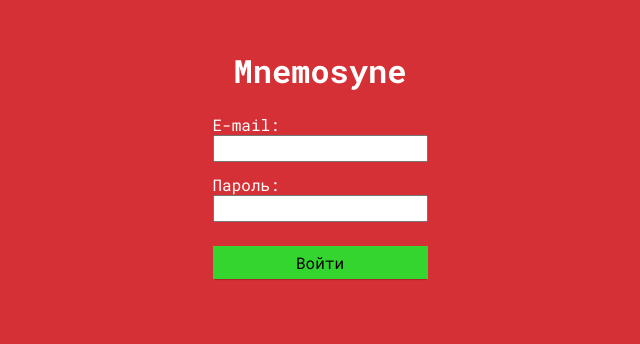
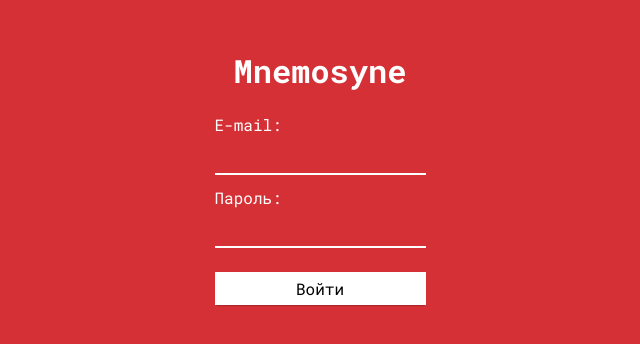
Before and after one commit to kosmogradsky/mnemosyne, a Vue app: page /login in a window 1280 px wide. Shown: the part 180-524 px from the top of the page, without its empty margins (320-960 px from the left). Built offline with nearby package versions, Linux system fonts and the light colour scheme.

Commit message:
add custom style for inputs

```diff
--- /dev/null
+++ b/database.rules.json
@@ -0,0 +1,6 @@
+{
+  "rules": {
+    ".read": true,
+    ".write": true
+  }
+}
--- a/public/index.html
+++ b/public/index.html
@@ -5,7 +5,7 @@
     <meta http-equiv="X-UA-Compatible" content="IE=edge">
     <meta name="viewport" content="width=device-width,initial-scale=1.0">
     <link rel="shortcut icon" href="<%= webpackConfig.output.publicPath %>favicon.ico">
-    <title>movie-history</title>
+    <title>История просмотренных фильмов — Mnemosyne</title>
   </head>
   <body>
     <div id="app"></div>
--- a/src/App.vue
+++ b/src/App.vue
@@ -44,4 +44,12 @@ button {
 * {
   box-sizing: border-box;
 }
+
+.input {
+  border: none;
+  border-bottom: 2px solid rgba(0, 0, 0, 0.42);
+  background-color: transparent;
+  height: 40px;
+}
+
 </style>
--- a/src/views/Home.vue
+++ b/src/views/Home.vue
@@ -11,15 +11,19 @@
       >
         <div>{{ movie.name }}</div>
         <div class="last-watched">
-          Последний раз просмотрено: {{ new Date(movie.lastWatched).toLocaleDateString() }}
+          В последний раз просмотрено: {{ new Date(movie.lastWatched).toLocaleDateString() }}
         </div>
       </div>
     </div>
-    <form action="" @submit.prevent="addMovie">
+    <form
+      action=""
+      @submit.prevent="addMovie"
+      class="form"
+    >
       <input
         type="text"
         class="input"
-        placeholder="Добавить фильм"
+        placeholder="Название фильма..."
         v-model="newMovieName"
       >
     </form>
@@ -88,16 +92,17 @@ export default {
 }
 
 .movies {
-  padding: 15px;
+  padding: 10px 15px;
   overflow: auto;
   flex-grow: 1;
 }
 
 .input {
-  height: 40px;
   width: 100%;
-  padding-left: 15px;
-  padding-right: 15px;
+}
+
+.form {
+  padding: 10px 15px;
 }
 
 </style>
--- a/src/views/Login.vue
+++ b/src/views/Login.vue
@@ -4,11 +4,11 @@
     <form action="" @submit.prevent="login">
       <div class="field">
         <label for="login-email" class="label">E-mail:</label>
-        <input type="email" id="login-email" v-model="email">
+        <input type="email" id="login-email" v-model="email" class="input">
       </div>
       <div class="field">
         <label for="login-password" class="label">Пароль:</label>
-        <input type="password" id="login-password" v-model="password">
+        <input type="password" id="login-password" v-model="password" class="input">
       </div>
       <button class="submit">
         Войти
@@ -65,9 +65,14 @@ export default {
   margin-bottom: .75em;
 }
 
+.input {
+  border-color: white;
+  color: white;
+}
+
 .submit {
   margin-top: .75em;
-  background-color: var(--secondary);
+  background-color: white;
   border: none;
   width: 100%;
   box-shadow: 0 3px 1px -2px rgba(0,0,0,.2);
```
Also changed, not shown: firebase.json (added), 2 other files (tests, documents, lock files or other folders).
